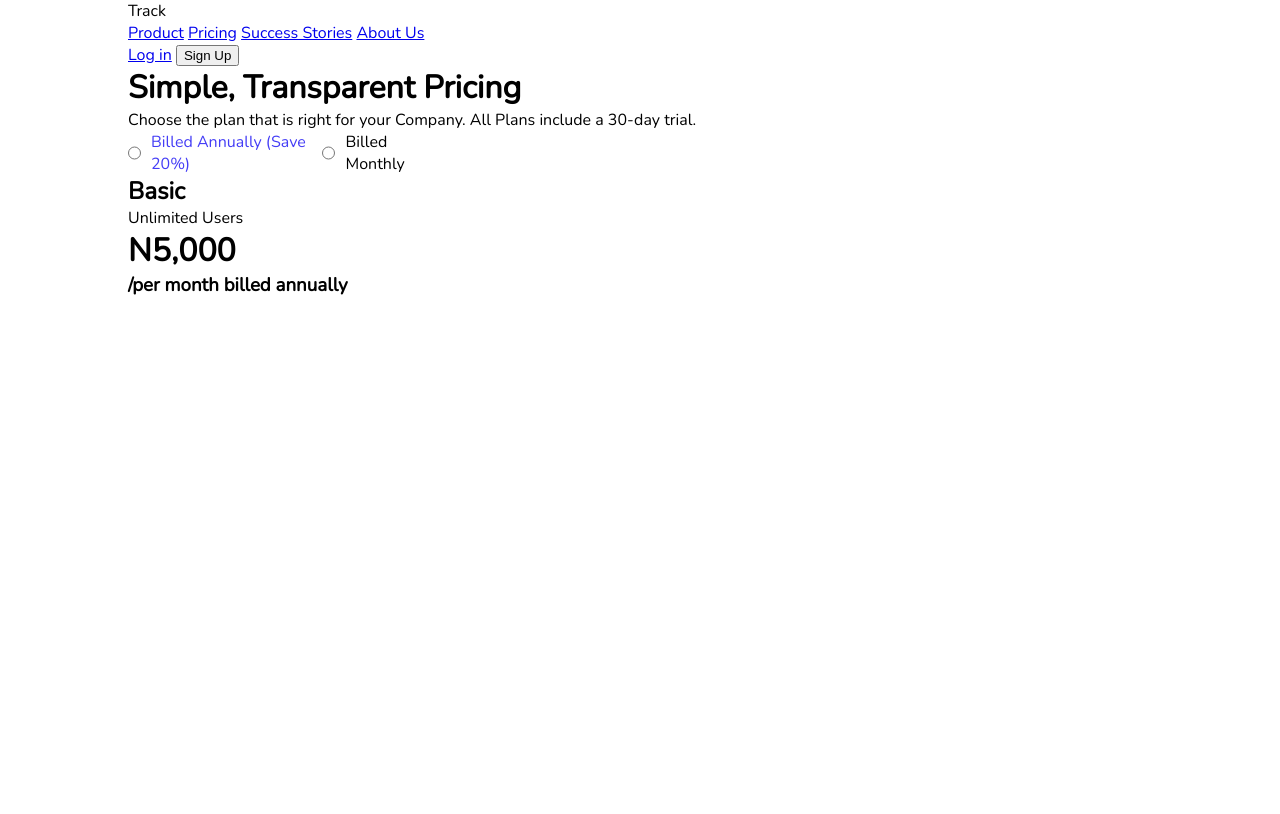
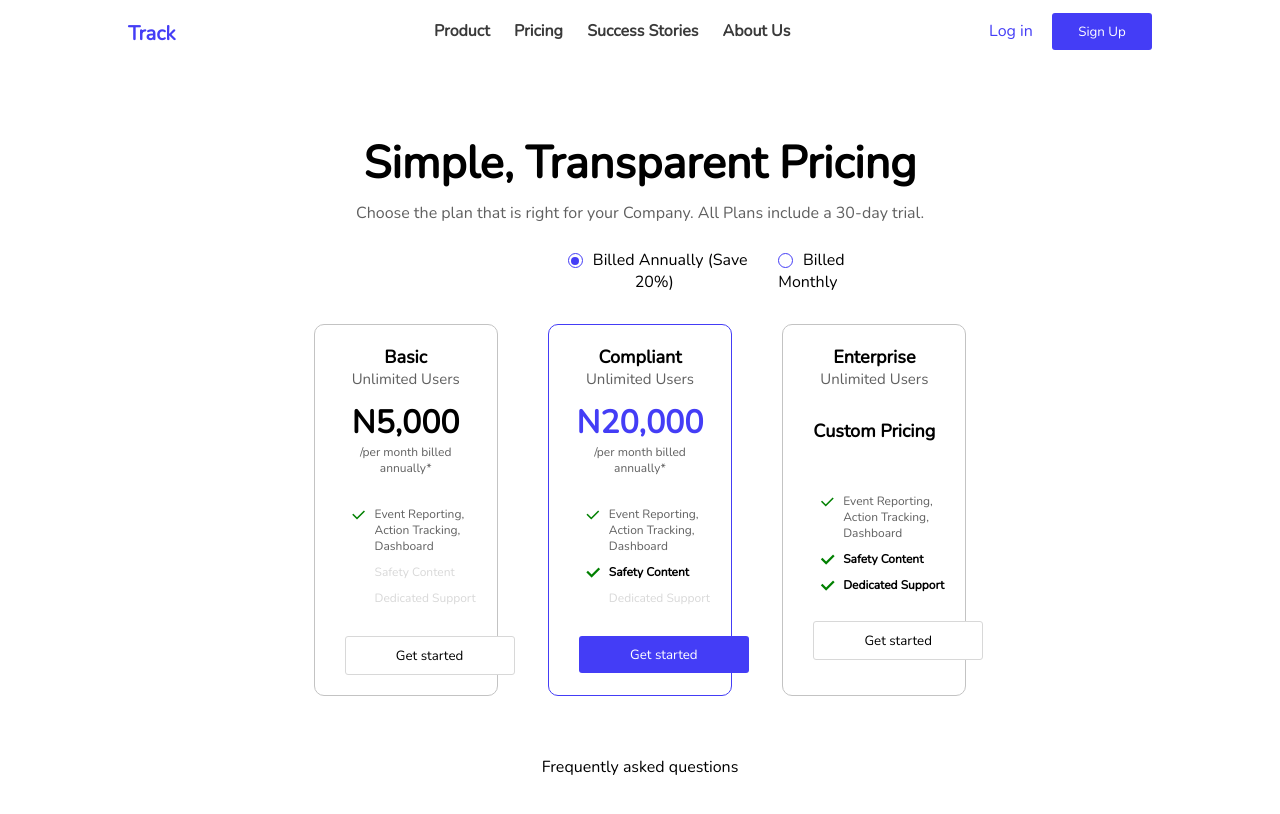
Before and after one commit to Psalmsheg/track, a plain HTML site: page index.html in a window 1280 px wide. Drawn offline with nearby package versions, Linux system fonts and the light colour scheme.

Commit message:
Add files via upload

```diff
--- a/index.html
+++ b/index.html
@@ -6,6 +6,7 @@
   <meta http-equiv="X-UA-Compatible" content="IE=edge">
   <meta name="viewport" content="width=device-width, initial-scale=1.0">
   <link rel="stylesheet" href="style.css">
+  <link href="https://cdn.jsdelivr.net/npm/remixicon@2.2.0/fonts/remixicon.css" rel="stylesheet">
   <title>Track Website</title>
 </head>
 
@@ -15,15 +16,17 @@
     <!-- Header Section -->
     <header>
       <span class="logo">Track</span>
-      <nav>
-        <a href="#">Product</a>
-        <a href="#">Pricing</a>
-        <a href="#">Success Stories</a>
-        <a href="#">About Us</a>
+      <nav class="navbar">
+        <ul>
+          <li><a href="#">Product</a></li>
+          <li><a href="#">Pricing</a></li>
+          <li><a href="#">Success Stories</a></li>
+          <li><a href="#">About Us</a></li>
+        </ul>
       </nav>
       <div class="btn-container">
         <a href="#">Log in</a>
-        <button class="btn-small">Sign Up</button>
+        <button class="btn btn-small">Sign Up</button>
       </div>
     </header>
     <!-- End of Header Section -->
@@ -34,12 +37,12 @@
       <p>Choose the plan that is right for your Company. All Plans include a 30-day trial.</p>
       <div class="radio-text">
         <div class="input-text">
-          <input type="radio">
-          <p id="radio-active">Billed Annually (Save 20%)</p>
+          <input type="radio" name="Click" >
+          <label id="radio-active">Billed Annually (Save 20%)</label>
         </div>
         <div class="input-text">
-          <input type="radio">
-          <p>Billed Monthly</p>
+          <input type="radio" name="Click">
+          <label>Billed Monthly</label>
         </div>
       </div>
     </div>
@@ -47,11 +50,48 @@
 
     <!-- Card Section -->
     <div class="cards">
-      <div class="cards">
+      <div class="card" id="card-1">
         <h2>Basic</h2>
         <p>Unlimited Users</p>
         <h1>N5,000</h1>
-        <h3>/per month billed annually </h3>
+        <h3>/per month billed annually*</h3>
+        <ul class="li-container">
+          <li><i class="ri-check-line"></i> Event Reporting, Action Tracking, Dashboard</li>
+          <li>Safety Content</li>
+          <li>Dedicated Support</li>
+        </ul>
+        <button class="btn btn-large">
+          Get started
+        </button>
+      </div>
+
+      <div class="card card-active" id="card-2">
+        <h2>Compliant</h2>
+        <p>Unlimited Users</p>
+        <h1>N20,000</h1>
+        <h3>/per month billed annually*</h3>
+        <ul class="li-container">
+          <li><i class="ri-check-line"></i> Event Reporting, Action Tracking, Dashboard</li>
+          <li><i class="ri-check-line"></i> Safety Content</li>
+          <li>Dedicated Support</li>
+        </ul>
+        <button class="btn btn-large">
+          Get started
+        </button>
+      </div>
+
+      <div class="card" id="card-3">
+        <h2>Enterprise</h2>
+        <p>Unlimited Users</p>
+        <h2>Custom Pricing</h2>
+        <ul class="li-container">
+          <li><i class="ri-check-line"></i> Event Reporting, Action Tracking, Dashboard</li>
+          <li><i class="ri-check-line"></i> Safety Content</li>
+          <li><i class="ri-check-line"></i> Dedicated Support</li>
+        </ul>
+        <button class="btn btn-large">
+          Get started
+        </button>
       </div>
 
     </div>
@@ -59,7 +99,7 @@
 
     <!-- Footer Section -->
     <footer>
-
+      <p>Frequently asked questions</p>
     </footer>
     <!--End Footer Section -->
   </div>
--- a/style.css
+++ b/style.css
@@ -25,41 +25,275 @@ body{
     margin: 0 auto;
 }
 
+.btn{
+    border: none;
+    background-color: var(--accent);
+    color: #fff;
+    padding: .7em;
+    margin: 1em 0;
+    font-family: "Nunito";
+    border-radius: 3px;
+}
+
 /* End of Utilities  */
 
 
 
 /* Header Styles   */
+header{
+    width: 100%;
+    display: flex;
+    justify-content: space-between;
+}
 
+header span{
+    color: var(--accent);
+    font-weight: bold;
+    font-size: 20px;
+    margin-top: 20px;
+}
+
+header .navbar{
+    margin-top: 20px;
+}
+
+header li{
+    display: inline-block;
+    margin-left: 20px;
+}
+
+header li a{
+    text-decoration: none;
+    color: rgb(58, 58, 58);
+    transition: 1s;
+    font-weight: bold;
+}
+
+header li a:hover{
+    color: var(--accent);
+    border-bottom: 1px solid var(--accent);
+}
+
+.btn-container a{
+    text-decoration: none;
+    color: var(--accent);
+    margin-right: 15px;
+}
+
+.btn-small{
+    width: 100px;
+    cursor: pointer;
+}
 /* End of  Header Styles */
 
 
 /* Hero-section */
+.hero-section{
+    text-align: center;
+    margin-top: 70px;
+    width: 100%;
+    position: relative;
+}
+
+.hero-section h1{
+    font-size: 45px;
+}
+
+.hero-section p{
+    color: var(--normal-text);
+    margin-top: 8px;
+}
+
+input[type="radio"]{
+    display: none;
+}
+
+label{
+    position: relative;
+    cursor: pointer;
+}
+
+label::before {
+    content: "";
+    border: 1px solid var(--accent);
+    display: inline-block;
+    width: 13px;
+    height: 13px;
+    margin: -3px 10px;
+    margin-left: 0;
+    border-radius: 50%;
+}
+
+.input-text:first-child label::after {
+    position: absolute;
+    left: 3.8px;
+    top: 10.7px;
+    content: "";
+    display: inline-block;
+    width: 8px;
+    height: 8px;
+    margin: -3.5px -0.8px;
+    border-radius: 50%;
+    background-color: var(--accent)
+}
+
 .radio-text{
     display: flex;
     justify-content: space-between;
     width: 30%;
+    position: absolute;
+    left: 430px;
+    margin-top: 25px;
+
 }
-.input-text{
-    display: flex;
-}
-.input-text p{
-    margin-left: 10px;
-}
-#radio-active{
-    color: var(--accent);
+
+.input-text label{
+    margin-left: 7px;
+    margin-top: 1px;
+    font-weight: 400;
 }
 /* End of Hero-section Styles   */
 
 
-/* End Card-section Styles  */
+/* Card-section Styles  */
 
+.cards{
+    margin-top: 100px;
+    width: 100%;
+    display: flex;
+    justify-content: center;
+}
+
+.cards button{
+    margin: 0 10px;
+    cursor: pointer;
+}
+
+.card{
+    border: 1px solid var(--grey-text);
+    border-radius: 10px;
+    width: 18%;
+    padding: 20px;
+    margin: 0 25px;
+}
+
+.card p{
+    color: var(--normal-text);
+    font-size: 15px;
+}
+
+.card h2{
+    font-size: 18px;
+}
+
+.card p{
+    margin-bottom: 12px;
+}
+
+.card h1, h2, h3, p{
+    text-align: center;
+}
+
+.card-active{
+    border: 1px solid var(--accent);
+}
+
+#card-2 h1{
+    color: var(--accent);
+}
+
+#card-3 h2:last-of-type{
+    transform: translateY(1em);
+}
+
+#card-3 button {
+    transform: translateY(2.7em);
+}
+
+#card-3 .li-container{
+    transform: translateY(2.4em);
+}
+
+.card h3{
+    color: var(--normal-text);
+    font-size: 12px;
+    font-weight: 400;
+}
+
+.li-container{
+    margin: 30px 0;
+}
+
+.card li{
+    position: relative;
+    list-style: none;
+    font-size: 12px;
+    margin: 10px 0;
+}
+
+.card li i{
+    position: absolute;
+    left: -25px;
+    color: green;
+    font-size: 18px;
+
+}
+
+#card-1 li:nth-child(1){
+    color: var(--normal-text);
+    /* list-style-image: url('/check.png'); */
+}
+#card-1 li:nth-child(2){
+    color: var(--greyest-text);
+}
+#card-1 li:nth-child(3){
+    color: var(--greyest-text);
+}
+
+#card-2 li:nth-child(1){
+    color: var(--normal-text);
+    /* list-style-image: url('/check.png'); */
+}
+#card-2 li:nth-child(2){
+    font-weight: bold;
+    /* list-style-image: url('/check.png'); */
+}
+#card-2 li:nth-child(3){
+    color: var(--greyest-text)
+}
+
+#card-3 li:nth-child(1){
+    color: var(--normal-text);
+    /* list-style-image: url('/check.png'); */
+}
+#card-3 li:nth-child(2){
+    font-weight: bold;
+    /* list-style-image: url('/check.png'); */
+}
+#card-3 li:nth-child(3){
+    font-weight: bold;
+    /* list-style-image: url('/check.png'); */
+}
+
+.btn-large{
+    width: 170px;
+}
+
+.card:first-of-type button, .card:last-of-type button{
+    background-color: #fff;
+    color: #000;
+    border: 1px solid var(--greyest-text);
+}
 
 /* End of Card-section Styles  */
 
 
 
 /* Footer Styles  */
+footer {
+    margin: 60px 0;
+}
+
 
 /* End of Footer Styles  */
 
```
Also changed, not shown: check.png (added), guide-template/index.html (line endings or trailing spaces), guide-template/style.css (line endings or trailing spaces).
